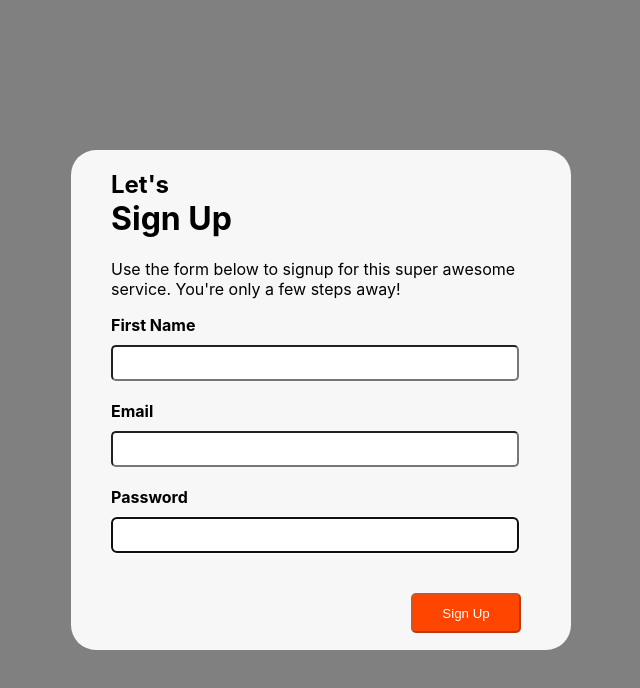
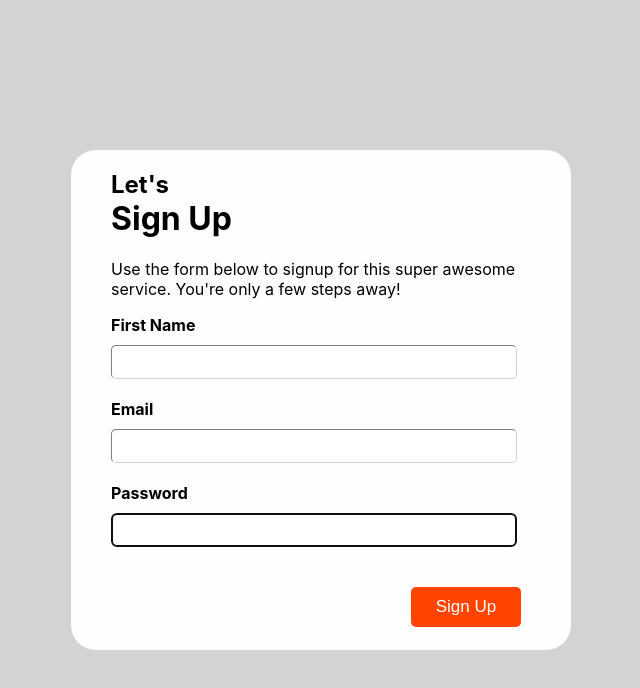
Before and after one commit to LovetoLaugh/flipgrid, a React (Create React App) app: page / in a window 1280 px wide. Shown: the top 688 px of the page, without its empty margins (319-959 px from the left). Built offline with nearby package versions, Linux system fonts and the light colour scheme.

Commit message:
commiting color changes

```diff
--- a/src/App.css
+++ b/src/App.css
@@ -5,14 +5,14 @@
 .loginArea {
   width: 100vw;
   height: 100vh;
-  background-color: gray;
+  background-color: lightgrey;
 }
 
 .loginCard {
   width:500px;
   height:500px;
   margin:0 auto;
-  background:#f7f7f7;
+  background: #FEFEFE;
   position:absolute;
   left:50%;
   top:50%;
@@ -25,7 +25,7 @@
   width:500px;
   height:250px;
   margin:0 auto;
-  background:#f7f7f7;
+  background: #FEFEFE;
   position:absolute;
   left:50%;
   top:50%;
@@ -80,6 +80,8 @@
   width: 400px;
   height: 30px;
   border-radius: 5px;
+  border-width: 1px;
+  border-color: lightgrey;
 }
 
 .submitLabel {
@@ -93,5 +95,7 @@
   height: 40px;
   border-radius: 5px;
   color: #ffffff;
-  background-color: orangered;
+  background-color:orangered;
+  border-width: 0px;
+  font-size: 17px
 }
--- a/src/App.js
+++ b/src/App.js
@@ -7,8 +7,12 @@ function App() {
   const [firstName, setFirstName] = useState('');
   const [email, setEmail] = useState('');
   const [password, setPassword] = useState('');
+  const [validatedFirstName, setValidatedFirstName] = useState(false);
+  const [validatedEmail, setValidatedEmail] = useState(false);
+  const [validatedPassword, setValidatedPassword] = useState(false);
   const validateForm = () => {
-    const validatedFirstName = firstName.length > 0;
+    const firstNameRegex = RegExp("^[A-Za-z ,.'-]+$");
+    const validatedFirstName = firstName.length > 0 && firstNameRegex.test(firstName);
     const validatedEmail = email.length > 0;
     const validatedPassword = password.length > 0;
     return validatedFirstName && validatedEmail && validatedPassword;
@@ -33,48 +37,48 @@ function App() {
           </div>
           <div>
             <form>
-              <FormGroup controlId="firstName" bsSize="large">
                 <div className="nameLabel">
                   <label><b>First Name</b></label><br />
                 </div>
                 <div className="field">
-                  <FormControl
+                  <input
                     autoFocus
                     type="firstName"
                     className="inputField"
                     value={firstName}
                     onChange={e => setFirstName(e.target.value)}
+                    onBlur={e=>setValidatedFirstName(validatedFirstName)}
                   />
+                  {validatedFirstName && <label className="errorLabel">* Please enter valid FirstName</label>}
                 </div>
-              </FormGroup>
-              <FormGroup controlId="emailAddress" bsSize="large">
                 <div className="nameLabel">
                   <label><b>Email</b></label><br />
                 </div>
                 <div className="field">
-                  <FormControl
+                  <input
                     autoFocus
                     type="email"
                     className="inputField"
                     value={email}
                     onChange={e => setEmail(e.target.value)}
+                    onBlur={(e)=> setValidatedEmail(validatedEmail)}
                   />
+                  {validatedEmail && <label className="errorLabel">* Please enter valid Email</label>}
                 </div>
-              </FormGroup>
-              <FormGroup controlId="password" bsSize="large">
                 <div className="nameLabel">
                   <label><b>Password</b></label><br />
                 </div>
                 <div className="field">
-                  <FormControl
+                  <input
                     autoFocus
                     type="password"
                     className="inputField"
                     value={password}
                     onChange={e => setPassword(e.target.value)}
+                    onBlur={e=>setValidatedPassword(validatedPassword)}
                   />
+                  {validatedPassword && <label className="errorLabel">* Please enter valid Password</label>}
                 </div>
-              </FormGroup>
               <div className="submitLabel">
                 <Button block bsSize="large" type="submit" disabled={!validateForm()} className="submitButton" onClick={handleSubmit}>
                   Sign Up
```
